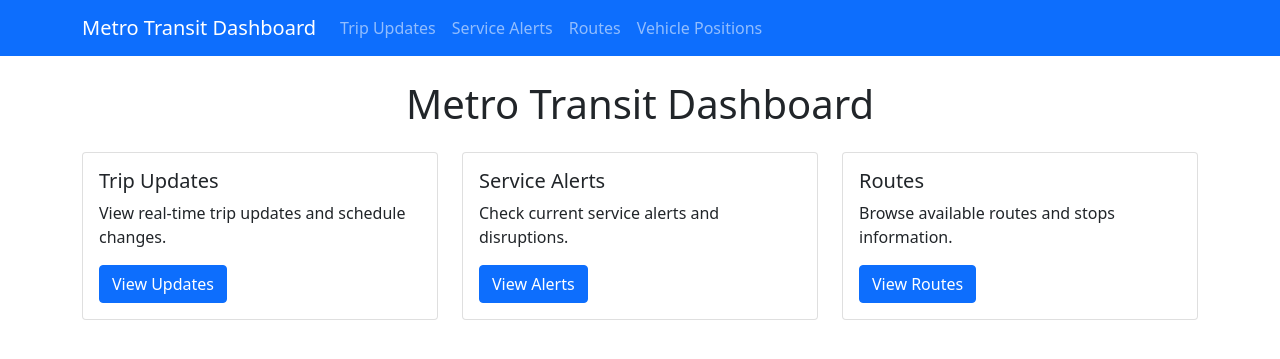
After one commit to semanticdata/metro-transit-dashboard, a Flask app: template templates/index.html in a window 1280 px wide. The commit adds this page. Shown: the top 359 px of the page. Run offline with Flask 3, Linux system fonts and the light colour scheme; the template is opened without the code that fills it, so the values that code supplies are empty.

Commit message:
partial merge of templates

```diff
--- /dev/null
+++ b/app.py
@@ -0,0 +1,46 @@
+from flask import Flask, render_template
+from services.trip_updates import get_trip_updates
+from services.service_alerts import fetch_service_alerts
+from services.vehicle_position import fetch_vehicle_positions
+from services.routes import MetroTransitAPI
+
+app = Flask(__name__)
+
+
+@app.route('/')
+def index():
+    """Main dashboard page combining all transit information"""
+    return render_template('index.html')
+
+
+@app.route('/trip-updates')
+def trip_updates():
+    """Trip updates page"""
+    updates = get_trip_updates()
+    return render_template('dashboard-trip-updates.html', updates=updates)
+
+
+@app.route('/service-alerts')
+def service_alerts():
+    """Service alerts page"""
+    alerts = fetch_service_alerts()
+    return render_template('dashboard-service-alerts.html', alerts=alerts)
+
+
+@app.route('/vehicle-positions')
+def vehicle_positions():
+    """Vehicle positions page"""
+    vehicles = fetch_vehicle_positions()
+    return render_template('dashboard-vehicle-positions.html', vehicles=vehicles)
+
+
+@app.route('/routes')
+def routes():
+    """Routes information page"""
+    api = MetroTransitAPI()
+    routes_data = api.get_routes()
+    return render_template('dashboard-routes.html', routes=routes_data)
+
+
+if __name__ == "__main__":
+    app.run(debug=True)
--- /dev/null
+++ b/templates/index.html
@@ -0,0 +1,86 @@
+<!DOCTYPE html>
+<html lang="en">
+
+<head>
+    <meta charset="UTF-8">
+    <meta name="viewport" content="width=device-width, initial-scale=1.0">
+    <title>Metro Transit Dashboard</title>
+    <link href="https://cdn.jsdelivr.net/npm/bootstrap@5.1.3/dist/css/bootstrap.min.css" rel="stylesheet">
+    <style>
+        .dashboard-card {
+            transition: transform 0.2s;
+        }
+
+        .dashboard-card:hover {
+            transform: translateY(-5px);
+        }
+    </style>
+</head>
+
+<body>
+    <nav class="navbar navbar-expand-lg navbar-dark bg-primary">
+        <div class="container">
+            <a class="navbar-brand" href="/">Metro Transit Dashboard</a>
+            <button class="navbar-toggler" type="button" data-bs-toggle="collapse" data-bs-target="#navbarNav">
+                <span class="navbar-toggler-icon"></span>
+            </button>
+            <div class="collapse navbar-collapse" id="navbarNav">
+                <ul class="navbar-nav">
+                    <li class="nav-item">
+                        <a class="nav-link" href="/trip-updates">Trip Updates</a>
+                    </li>
+                    <li class="nav-item">
+                        <a class="nav-link" href="/service-alerts">Service Alerts</a>
+                    </li>
+                    <li class="nav-item">
+                        <a class="nav-link" href="/routes">Routes</a>
+                    </li>
+                    <li class="nav-item">
+                        <a class="nav-link" href="/vehicle-positions">Vehicle Positions</a>
+                    </li>
+                </ul>
+            </div>
+        </div>
+
+    </nav>
+
+    <div class="container mt-4">
+        <h1 class="text-center mb-4">Metro Transit Dashboard</h1>
+
+        <div class="row">
+            <div class="col-md-4 mb-4">
+                <div class="card dashboard-card h-100">
+                    <div class="card-body">
+                        <h5 class="card-title">Trip Updates</h5>
+                        <p class="card-text">View real-time trip updates and schedule changes.</p>
+                        <a href="/trip-updates" class="btn btn-primary">View Updates</a>
+                    </div>
+                </div>
+            </div>
+
+            <div class="col-md-4 mb-4">
+                <div class="card dashboard-card h-100">
+                    <div class="card-body">
+                        <h5 class="card-title">Service Alerts</h5>
+                        <p class="card-text">Check current service alerts and disruptions.</p>
+                        <a href="/service-alerts" class="btn btn-primary">View Alerts</a>
+                    </div>
+                </div>
+            </div>
+
+            <div class="col-md-4 mb-4">
+                <div class="card dashboard-card h-100">
+                    <div class="card-body">
+                        <h5 class="card-title">Routes</h5>
+                        <p class="card-text">Browse available routes and stops information.</p>
+                        <a href="/routes" class="btn btn-primary">View Routes</a>
+                    </div>
+                </div>
+            </div>
+        </div>
+    </div>
+
+    <script src="https://cdn.jsdelivr.net/npm/bootstrap@5.1.3/dist/js/bootstrap.bundle.min.js"></script>
+</body>
+
+</html>
```
Also changed, not shown: templates/dashboard-routes.html (added, +56 -0 lines), templates/dashboard-trip-updates.html (+21 -0 lines), services/routes.py (renamed from swagger-demo.py), services/service_alerts.py (renamed from service-alerts.py), services/trip_updates.py (renamed from trip-updates.py), services/vehicle_position.py (renamed from vehicle-position.py), templates/dashboard-vehicle-positions.html (renamed from templates/dashboard-vehicle-position.html), 1 other file.
